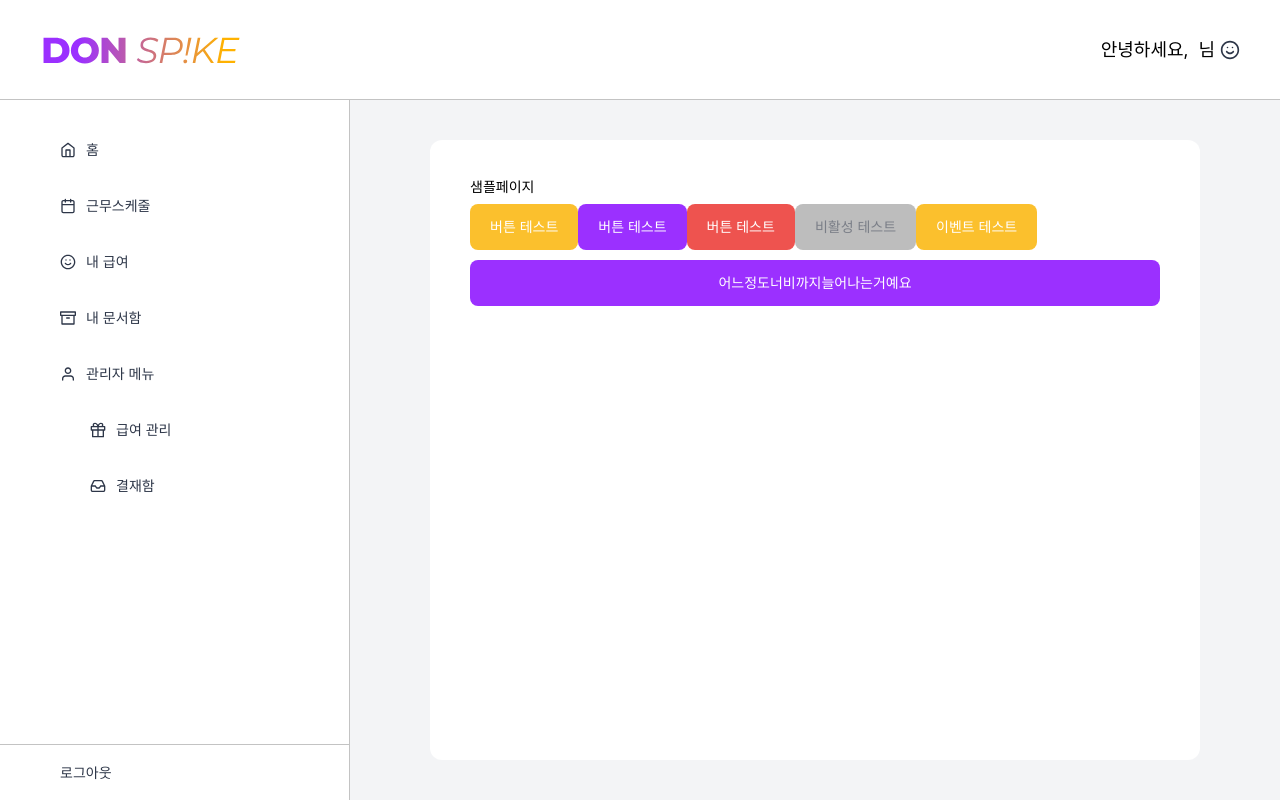
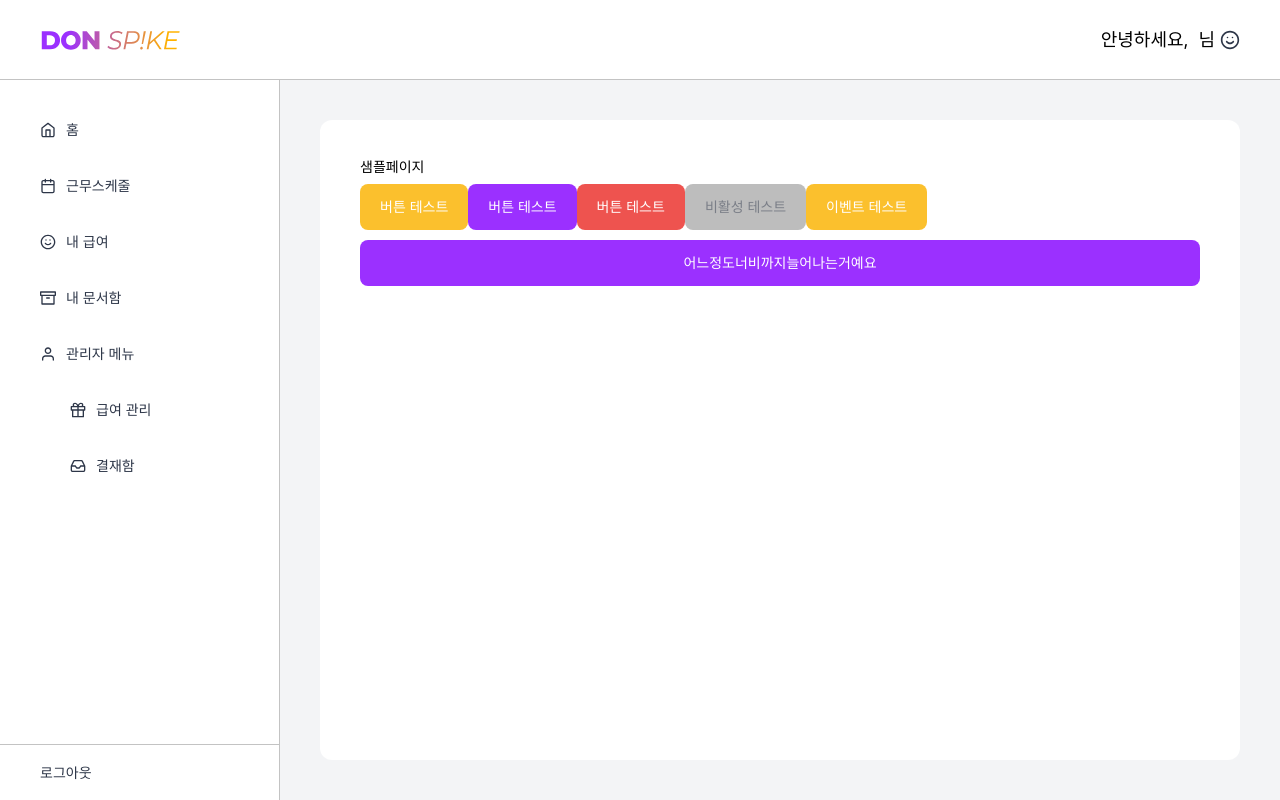
Before and after one commit to Dev-FE-3/toy-project2-team1, a React (Vite) app: page /sample in a window 1280 px wide. Built offline with nearby package versions, Linux system fonts and the light colour scheme.

Commit message:
style: 메인 레이아웃 스타일 수정
- 헤더, 사이드메뉴 크기 수정
- 컨텐트 영역 패딩 수정
- 로고 이미지 크기 수정

```diff
--- a/src/app/layout/MainLayout.jsx
+++ b/src/app/layout/MainLayout.jsx
@@ -9,9 +9,9 @@ const LayoutContainer = styled.div`
   height: 100vh;
 `
 const MainContent = styled.main`
-  width: calc(100% - 350px);
-  max-height: calc(1080px - 100px);
-  padding: 4rem 8rem;
+  width: calc(100% - 280px);
+  max-height: calc(1080px - 80px);
+  padding: 4rem 4rem;
 `
 const FlexContainer = styled.div`
   display: flex;
--- a/src/shared/components/header/HeaderStyled.js
+++ b/src/shared/components/header/HeaderStyled.js
@@ -3,7 +3,7 @@ import LogoImage from '@/assets/logo.svg'
 
 export const Header = styled.header`
   width: 100vw;
-  height: 100px;
+  height: 80px;
   background-color: var(--box-container);
   border-bottom: 1px solid #c3c3c3;
 `
@@ -18,8 +18,8 @@ export const Wrapper = styled.div`
 `
 
 export const Logo = styled.div`
-  width: 200px;
-  height: 50px;
+  width: 140px;
+  height: 36px;
   background: url('${LogoImage}') center center no-repeat;
   border: none;
 `
--- a/src/shared/components/sideMenu/SideMenuStyled.js
+++ b/src/shared/components/sideMenu/SideMenuStyled.js
@@ -6,7 +6,7 @@ const NavItemStyle = `
   align-items: center;
   width: 100%;
   height: 56px;
-  padding: 1.6rem 6rem;
+  padding: 1.6rem 4rem;
   background-color: var(--box-container);
   text-decoration: none;
   color: var(--font-main);
@@ -16,8 +16,8 @@ export const NavContainer = styled.nav`
   display: flex;
   flex-direction: column;
   justify-content: space-between;
-  width: 350px;
-  height: calc(100vh - 100px);
+  width: 280px;
+  height: calc(100vh - 80px);
   padding-top: 2.2rem;
   background-color: var(--box-container);
   border-right: 1px solid #c3c3c3;
@@ -31,7 +31,7 @@ export const NavContainer = styled.nav`
 
 export const NavItem = styled(NavLink)`
   ${NavItemStyle}
-  ${({ $indent }) => $indent && 'padding-left: 9rem;'}
+  ${({ $indent }) => $indent && 'padding-left: 7rem;'}
 
   &.active, &:hover {
     background-color: var(--background-sub);
```
Also changed, not shown: src/assets/logo.svg.
